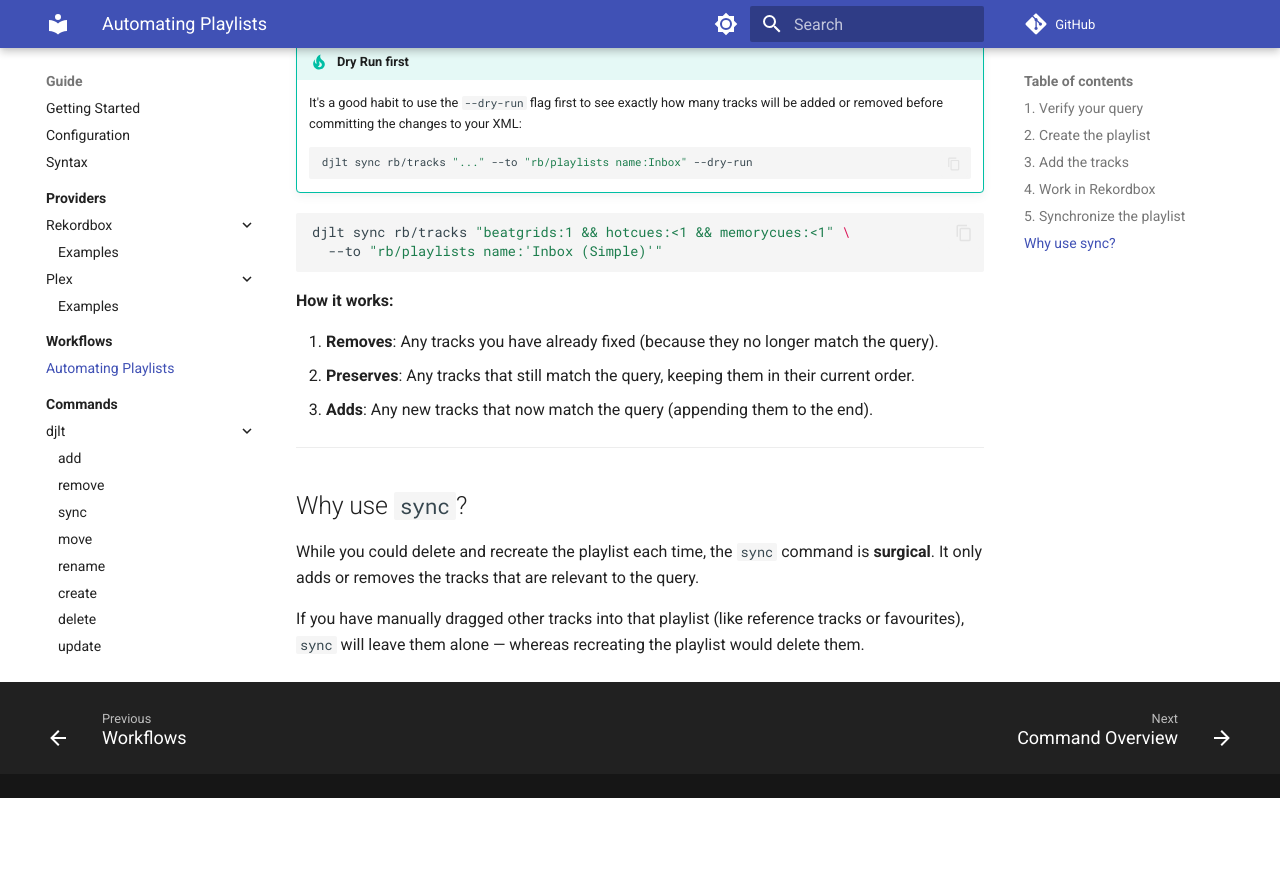
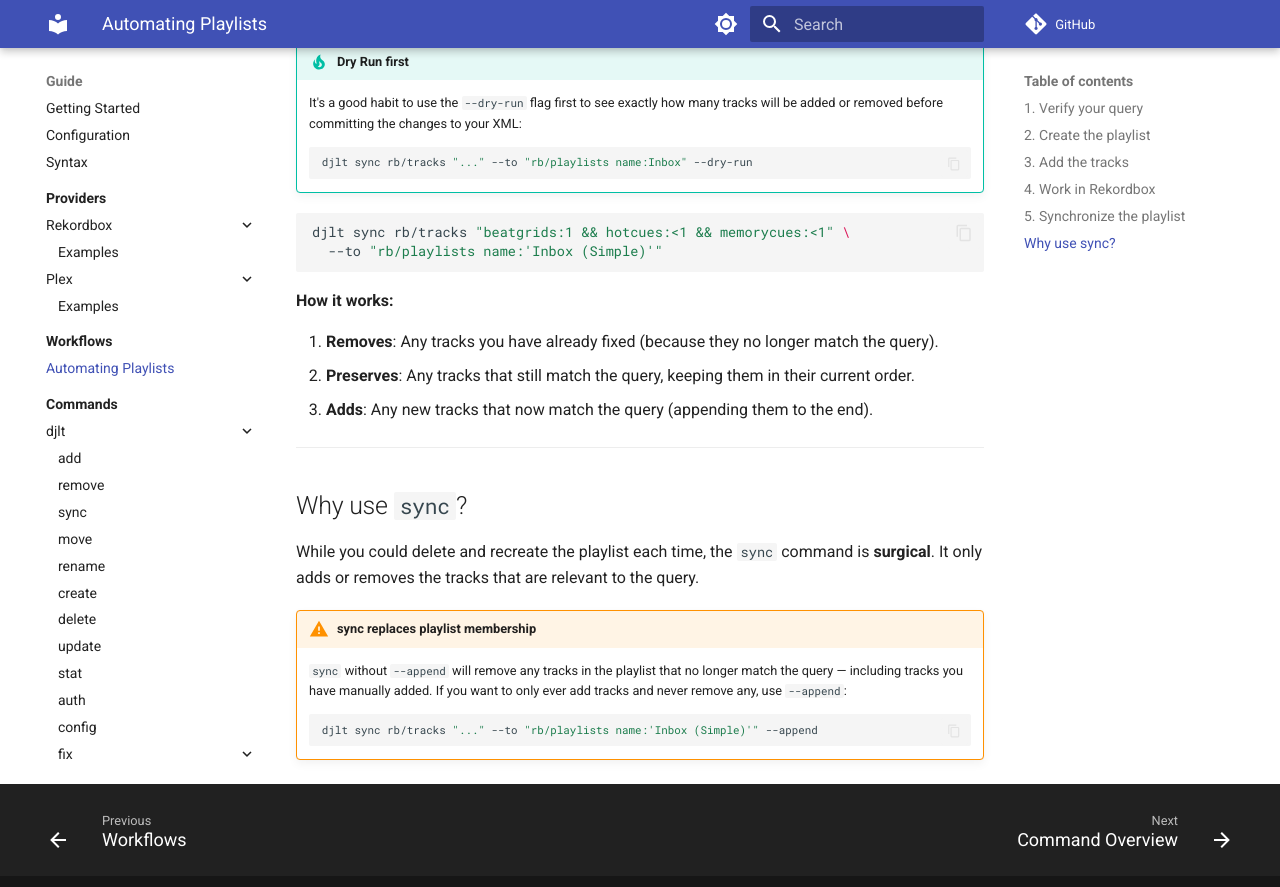
Before and after one commit to llttlltt/dj-library-tools, an MkDocs documentation site: the page built from docs/guide/workflows/automating-playlists.md, in a window 1280 px wide and 900 px high, scrolled down 1259 px. Shown: the top 887 px of the window. Built offline with MkDocs 1.6.1 and Material for MkDocs 9.7.7, drawn with Linux system fonts in a browser that asks for light colours; comment, search, counter and statistics services are not loaded; before the commit the page ends 2057 px from its top, so only the background shows below that.

Commit message:
fix(query,docs): wire count alias; correct sync/append docs
- evaluator.go: add 'count' case to matchNodeComparison as an alias for
  'entries' — count was in AllowedNodeFields but had no backing case, so
  queries like rb/folders "count:>2" silently returned nothing
- docs/development/architecture.md: cli/ listing said 'create', now 'make'
- docs/guide/workflows/automating-playlists.md: 'Why use sync?' section
  incorrectly claimed sync preserves manually-added tracks; added warning
  callout clarifying that sync replaces membership and --append is required
  to avoid removing tracks
- docs/guide/query/providers/rekordbox/index.md: update entries/count
  descriptions to reflect that entries maps Count for folders; mark count
  as an alias

````diff
--- a/docs/guide/workflows/automating-playlists.md
+++ b/docs/guide/workflows/automating-playlists.md
@@ -58,4 +58,8 @@
 ## Why use `sync`?
 While you could delete and recreate the playlist each time, the `sync` command is **surgical**. It only adds or removes the tracks that are relevant to the query.
 
-If you have manually dragged other tracks into that playlist (like reference tracks or favourites), `sync` will leave them alone — whereas recreating the playlist would delete them.
+!!! warning "sync replaces playlist membership"
+    `sync` without `--append` will remove any tracks in the playlist that no longer match the query — including tracks you have manually added. If you want to only ever add tracks and never remove any, use `--append`:
+    ```bash
+    djlt sync rb/tracks "..." --to "rb/playlists name:'Inbox (Simple)'" --append
+    ```
````
Also changed, not shown: docs/development/architecture.md (+1 -1 lines), docs/guide/query/providers/rekordbox/index.md (+2 -2 lines), 1 other file.
